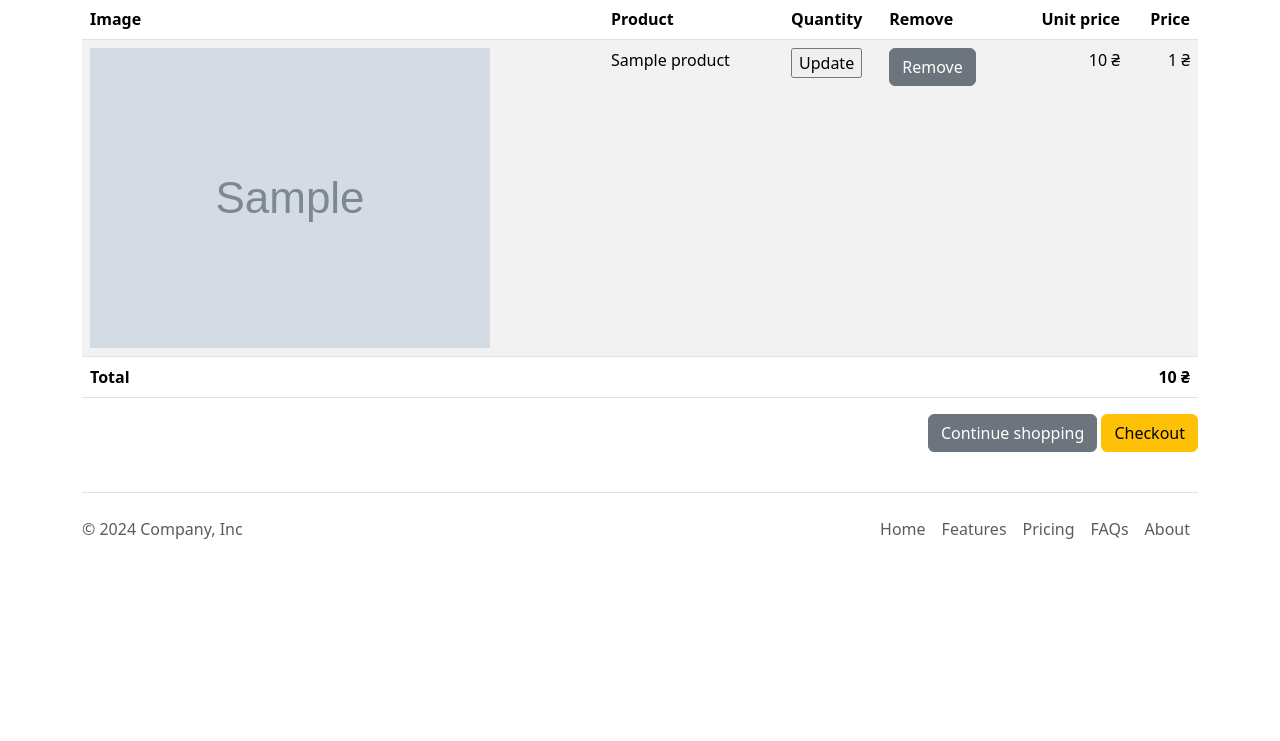
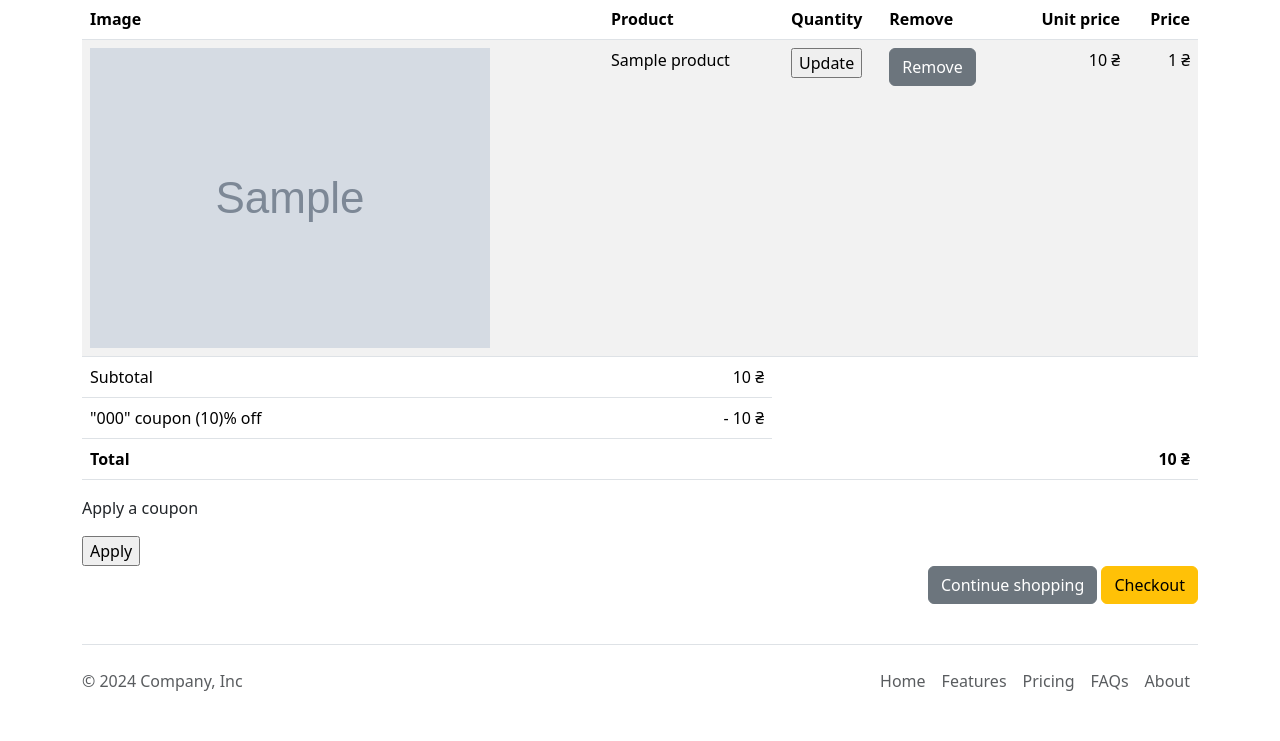
Before and after one commit to tugaybogdan/python-web-store, a Django app: template cart/templates/cart/detail.html in a window 1280 px wide. Shown: the part 129-870 px from the top of the page. Before the commit the page ends 668 px from the top, so only its background shows below. Run offline with Django 5.2, Linux system fonts and the light colour scheme; the template is opened without the code that fills it: most values are stand-ins (such as "Sample title", 1, 10 or a date in 2020); grey boxes marked "Sample" are stand-in pictures.

Commit message:
Add commit

```diff
--- a/cart/templates/cart/detail.html
+++ b/cart/templates/cart/detail.html
@@ -49,14 +49,32 @@
                 {% endwith %}
             {% endfor %}
             <tfoot>
+                {% if cart.coupon %}
+                <tr>
+                    <td>Subtotal</td>
+                    <tdcolspan="4"></td>
+                    <td class = "text-end">{{ cart.get_total_price }} ₴</td>
+                </tr>
+                <tr>
+                    <td>"{{ cart.coupon.code }}" coupon ({{ cart.coupon.discount }})% off</td>
+                    <tdcolspan="4"></td>
+                    <td class = "text-end">- {{ cart.get_discount }} ₴</td>
+                </tr>
+                {% endif %}
                 <tr class ="fw-bold">
                     <td>Total</td>
                     <td colspan="4"></td>
-                    <td class = "text-end">{{ cart.get_total_price }} ₴</td>
+                    <td class = "text-end">{{ cart.get_total_price_after_discount }} ₴</td>
                 </tr>
             </tfoot>
         </tbody>
     </table>
+    <p>Apply a coupon</p>
+    <form action="{% url "coupons:apply" %}" method="post">
+        {% csrf_token %}
+        {{ coupon_apply_form }}
+        <input type="submit" value="Apply">
+    </form>
     <p class="text-end">
         <a href="{% url 'shop:product_list' %}" class="btn btn-secondary">Continue shopping</a>
         <a href="{% url 'orders:order_create' %}" class="btn btn-warning">Checkout</a>
--- a/cart/views.py
+++ b/cart/views.py
@@ -1,6 +1,7 @@
 from django.shortcuts import get_object_or_404, redirect, render
 from django.views.decorators.http import require_POST
 
+from coupons.forms import CouponApplyForm
 from shop.models import Product
 
 from .cart import Cart
@@ -32,4 +33,5 @@
             'quantity': item['quantity'],
             'override': True,
         })
-    return render(request, "cart/detail.html", {'cart': cart})
+    coupon_apply_form = CouponApplyForm()
+    return render(request, "cart/detail.html", {'cart': cart, 'coupon_apply_form': coupon_apply_form})
```
